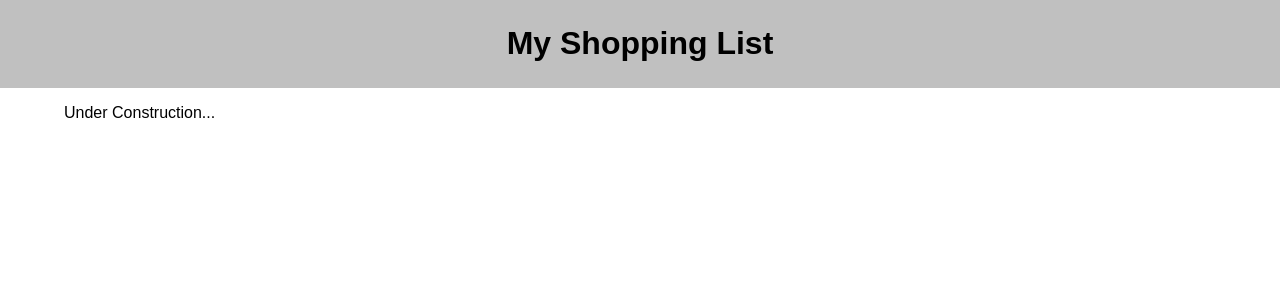
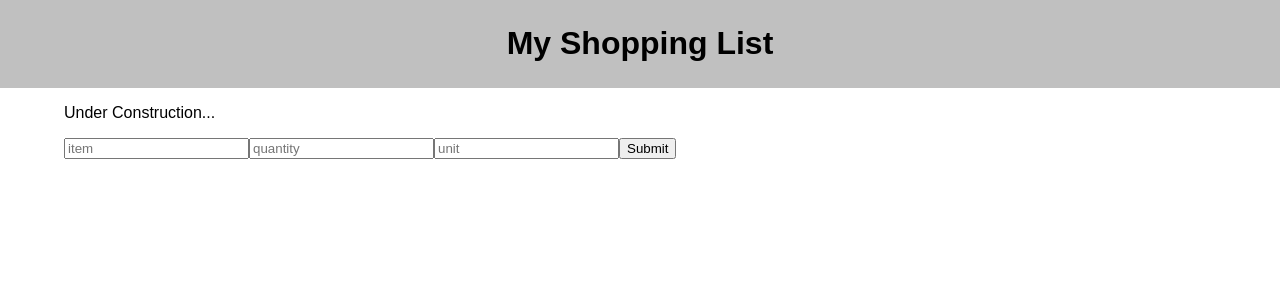
Before and after one commit to Daniel-Legan/group-fs-react-shopping-list-pod-3, a React (Create React App) app: page / in a window 1280 px wide. Shown: the top 300 px of the page. Built offline with nearby package versions, Linux system fonts and the light colour scheme.

Commit message:
post done

```diff
--- a/package.json
+++ b/package.json
@@ -15,6 +15,7 @@
   "author": "",
   "license": "ISC",
   "dependencies": {
+    "axios": "^1.1.3",
     "express": "^4.17.1",
     "pg": "^8.5.1",
     "react": "^17.0.1",
--- a/src/components/App/App.jsx
+++ b/src/components/App/App.jsx
@@ -2,14 +2,32 @@ import React, { useState, useEffect } from 'react';
 import axios from 'axios';
 import Header from '../Header/Header.jsx'
 import './App.css';
+import ItemForm from '../ItemForm/ItemForm.jsx';
+
+function App() {
+
+    const addItem = (newItem) => {
+        axios({
+            method: 'POST',
+            url: '/shopping',
+            data: newItem
+        })
+        .then((response) => {
+            console.log('POST response from server', response.data);
+            // TODO: CALL GET FUNCTION
+        })
+        .catch((err) => {
+            console.log('POST error from server', err);
+        })
+    }
 
 
-function App() {
     return (
         <div className="App">
             <Header />
             <main>
                 <p>Under Construction...</p>
+                <ItemForm addItem={addItem}/>
             </main>
         </div>
     );
--- /dev/null
+++ b/src/components/ItemForm/ItemForm.jsx
@@ -0,0 +1,46 @@
+import { useState } from 'react';
+
+function ItemForm({ addItem }) {
+    const [newItemName, setNewItemName] = useState('');
+    const [newQuantity, setNewQuantity] = useState('');
+    const [newUnit, setNewUnit] = useState('');
+
+    const handleSubmit = (evt) => {
+        evt.preventDefault();
+
+        let newItem = {
+            item: newItemName,
+            quantity: newQuantity,
+            unit: newUnit
+        };
+
+        addItem(newItem);
+    }
+    return (
+        <>
+            <form onSubmit={handleSubmit}>
+                <input
+                    type="text"
+                    placeholder="item"
+                    onChange={(evt) => setNewItemName(evt.target.value)}
+                    value={newItemName}
+                />
+                <input
+                    type="number"
+                    placeholder="quantity"
+                    onChange={(evt) => setNewQuantity(evt.target.value)}
+                    value={newQuantity}
+                />
+                <input
+                    type="text"
+                    placeholder="unit"
+                    onChange={(evt) => setNewUnit(evt.target.value)}
+                    value={newUnit}
+                />
+                <button type="submit">Submit</button>
+            </form>
+        </>
+    );
+}
+
+export default ItemForm;
```
Also changed, not shown: 2 other files (tests, documents, lock files or other folders).
